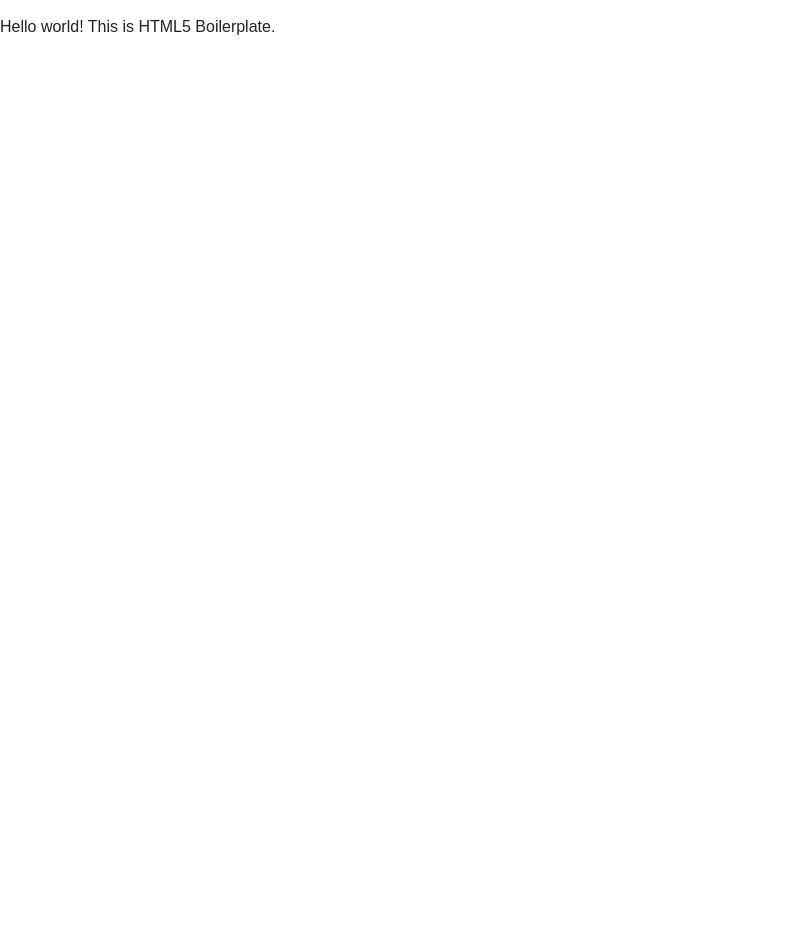
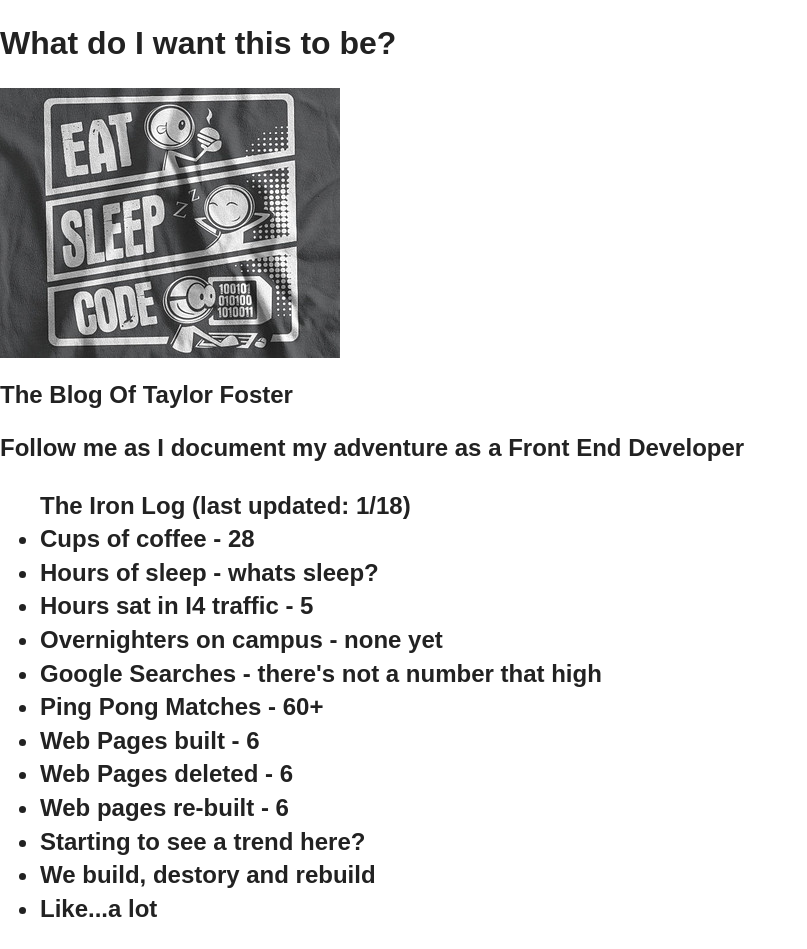
Before and after one commit to TaylorFoster90/TaylorFoster90.github.io, a plain HTML site: page index.html in a window 1280 px wide. Shown: the whole page, without its empty margins (0-807 px from the left). Before the commit the page ends 800 px from the top, so only its background shows below. Drawn offline with nearby package versions, Linux system fonts and the light colour scheme.

Commit message:
Basic HTML for header and sidebar

```diff
--- a/css/main.css
+++ b/css/main.css
@@ -98,7 +98,7 @@
    ========================================================================== */
 
 
-
+/*header*/
 
 
 
--- a/index.html
+++ b/index.html
@@ -21,8 +21,29 @@
             <p class="browsehappy">You are using an <strong>outdated</strong> browser. Please <a href="http://browsehappy.com/">upgrade your browser</a> to improve your experience.</p>
         <![endif]-->
 
-        <!-- Add your site or application content here -->
-        <p>Hello world! This is HTML5 Boilerplate.</p>
+        <header>
+            <h1> What do I want this to be? </h1>
+        </header>
+        <aside>
+            <div class="aside_img">
+                <img src="img/code.jpg">
+            </div>
+            <h2> The Blog Of Taylor Foster <h2>
+            <span>Follow me as I document my adventure as a Front End Developer</span>
+            <ul>The Iron Log (last updated: 1/18)
+                <li>Cups of coffee - 28 </li>
+                <li>Hours of sleep - whats sleep? </li>
+                <li>Hours sat in I4 traffic - 5 </li>
+                <li>Overnighters on campus - none yet</li>
+                <li>Google Searches - there's not a number that high</li>
+                <li>Ping Pong Matches - 60+ </li>
+                <li>Web Pages built - 6 </li>
+                <li>Web Pages deleted - 6</li>
+                <li>Web pages re-built - 6</li>
+                <li>Starting to see a trend here?</li>
+                <li>We build, destory and rebuild</li>
+                <li>Like...a lot</li>
+
 
         <script src="//ajax.googleapis.com/ajax/libs/jquery/1.10.2/jquery.min.js"></script>
         <script>window.jQuery || document.write('<script src="js/vendor/jquery-1.10.2.min.js"><\/script>')</script>
```
Also changed, not shown: img/code.jpg (added).
